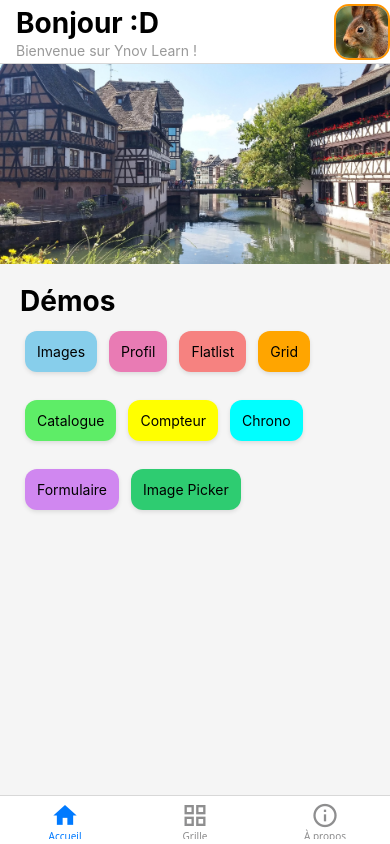
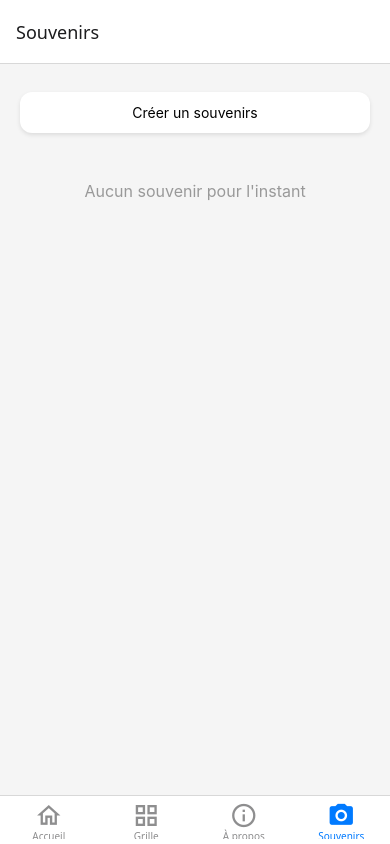
Before and after one commit to samir0067/ynov-learn, a React Native app: screen /Souvenirs in a window 390 px wide. Built offline with nearby package versions, Linux system fonts and the light colour scheme.

Commit message:
wip: atelier souvenirs

```diff
--- a/App.tsx
+++ b/App.tsx
@@ -17,6 +17,7 @@ import HomeHeaderTitle from "./src/components/HomeHeaderTitle";
 import ImagePickerDemoScreen from "./src/screens/ImagePickerDemoScreen";
 import { COLORS } from "./src/constants/colors";
 import { Image } from "react-native";
+import SouvenirsScreen from "./src/screens/SouvenirsScreen";
 
 const Stack = createNativeStackNavigator();
 const Tab = createBottomTabNavigator();
@@ -156,6 +157,20 @@ function NavTabs() {
                     },
                 }}
             />
+            <Tab.Screen
+                name="Souvenirs"
+                component={SouvenirsScreen}
+                options={{
+                    title: "Souvenirs",
+                    tabBarIcon: ({ color, focused }) => (
+                        <MaterialCommunityIcons
+                            size={28}
+                            name={focused ? "camera" : "camera-outline"}
+                            color={color}
+                        />
+                    ),
+                }}
+            />
         </Tab.Navigator>
     );
 }
--- /dev/null
+++ b/src/screens/SouvenirsScreen.tsx
@@ -0,0 +1,168 @@
+import { useEffect, useState } from "react";
+import { StyleSheet, Text, View, Image, FlatList } from "react-native";
+import { COLORS } from "../constants/colors";
+import * as ImagePicker from "expo-image-picker";
+import * as Location from "expo-location";
+import Button from "../components/Button";
+
+type SouvenirType = {
+    id: string;
+    photoUri: string;
+    latitude: number;
+    longitude: number;
+    date: Date;
+};
+
+export default function SouvenirsScreen() {
+    const [photoUri, setPhotoUri] = useState<string | null>(null);
+    const [location, setLocation] = useState<Location.LocationObject | null>(
+        null,
+    );
+    const [errorMsg, setErrorMsg] = useState<string | null>(null);
+    const [photoError, setPhotoError] = useState<string | null>(null);
+    const [souvenirs, setSouvenirs] = useState<SouvenirType[]>([]);
+
+    let text = "Waiting...";
+    if (errorMsg) {
+        text = errorMsg;
+    } else if (location) {
+        text = JSON.stringify(location);
+    }
+
+    async function createSouvenir() {
+        setPhotoError(null);
+
+        const permission = await ImagePicker.requestCameraPermissionsAsync();
+        if (!permission.granted) {
+            setPhotoError("Permission refusée pour la caméra.");
+            return;
+        }
+
+        const result = await ImagePicker.launchCameraAsync({
+            allowsEditing: true,
+            aspect: [1, 1],
+            quality: 0.8,
+        });
+
+        let { status } = await Location.requestForegroundPermissionsAsync();
+        if (status !== "granted") {
+            setErrorMsg("Permission to access location was denied");
+            return;
+        }
+
+        let location = await Location.getCurrentPositionAsync({});
+        setLocation(location);
+
+        if (!result.canceled) {
+            setPhotoUri(result.assets[0].uri);
+        }
+
+        if (result.canceled) {
+            setPhotoError("Photo non prise.");
+            return;
+        }
+
+        const newSouvenir: SouvenirType = {
+            id: Date.now().toString(),
+            photoUri: result.assets[0].uri,
+            latitude: location.coords.latitude,
+            longitude: location.coords.longitude,
+            date: new Date(),
+        };
+
+        setSouvenirs((prev) => [newSouvenir, ...prev]);
+    }
+
+    async function removeSouvenir( souvenirID ){
+    }
+
+    return (
+        <View style={styles.container}>
+            {photoError && <Text style={styles.error}>{photoError}</Text>}
+
+            {photoUri && (
+                <Image source={{ uri: photoUri }} style={styles.imagePreview} />
+            )}
+            <Button
+                label="Créer un souvenirs"
+                color="white"
+                onPress={createSouvenir}
+            />
+            <FlatList
+                data={souvenirs}
+                ListEmptyComponent={
+                    <Text style={styles.emptyText}>
+                        Aucun souvenir pour l'instant
+                    </Text>
+                }
+                keyExtractor={(item) => item.id}
+                renderItem={({ item }) => (
+                    <View style={styles.souvenirItem}>
+                        <Image
+                            source={{ uri: item.photoUri }}
+                            style={styles.imagePreview}
+                        />
+                        <View style={styles.souvenirInfo}>
+                            <Text>Coordonnées : </Text>
+                            <Text>
+                                {item.latitude},{item.longitude}
+                            </Text>
+                            <Text>Dates : </Text>
+                            <Text>{item.date.toLocaleDateString()}</Text>
+                            <Button label="Supprimer" onPress={() => {}} />
+                        </View>
+                    </View>
+                )}
+            />
+        </View>
+    );
+}
+
+const styles = StyleSheet.create({
+    container: {
+        flex: 1,
+        backgroundColor: COLORS.background,
+        padding: 20,
+    },
+    header: {
+        fontSize: 22,
+        fontWeight: "bold",
+        color: COLORS.black,
+        padding: 16,
+        paddingBottom: 8,
+    },
+    error: {
+        color: COLORS.error,
+        marginBottom: 20,
+    },
+    imagePreview: {
+        width: 200,
+        height: 200,
+        borderRadius: 10,
+    },
+    emptyText: {
+        color: COLORS.gray,
+        fontSize: 16,
+        textAlign: "center",
+        marginTop: 40,
+    },
+    souvenirItem: {
+        flexDirection: "row",
+        alignItems: "center",
+        gap: 12,
+        marginBottom: 16,
+        backgroundColor: COLORS.white,
+        padding: 10,
+        borderRadius: 20,
+        justifyContent: "center",
+        // Ombre
+        shadowColor: COLORS.black,
+        shadowOffset: { width: 0, height: 4 },
+        shadowOpacity: 0.15,
+        shadowRadius: 8,
+        elevation: 4,
+    },
+    souvenirInfo: {
+        flexDirection: "column",
+    },
+});
```
